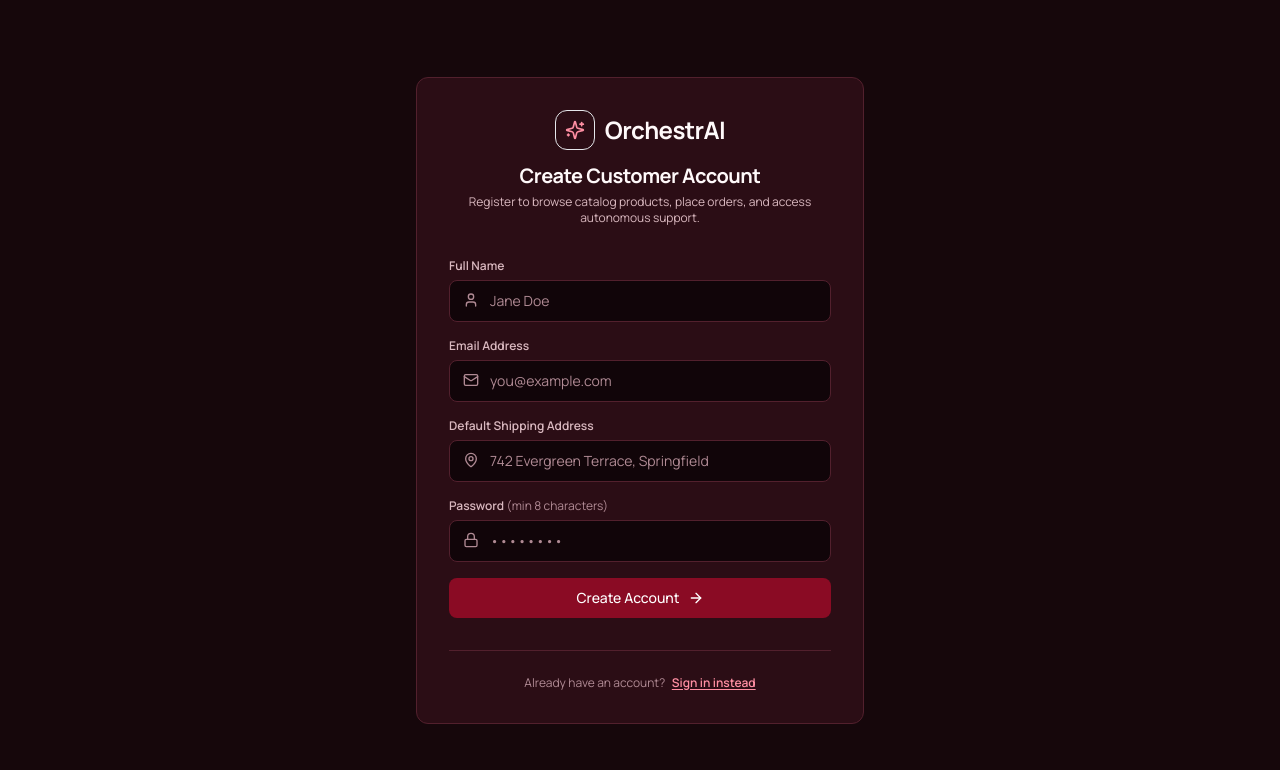
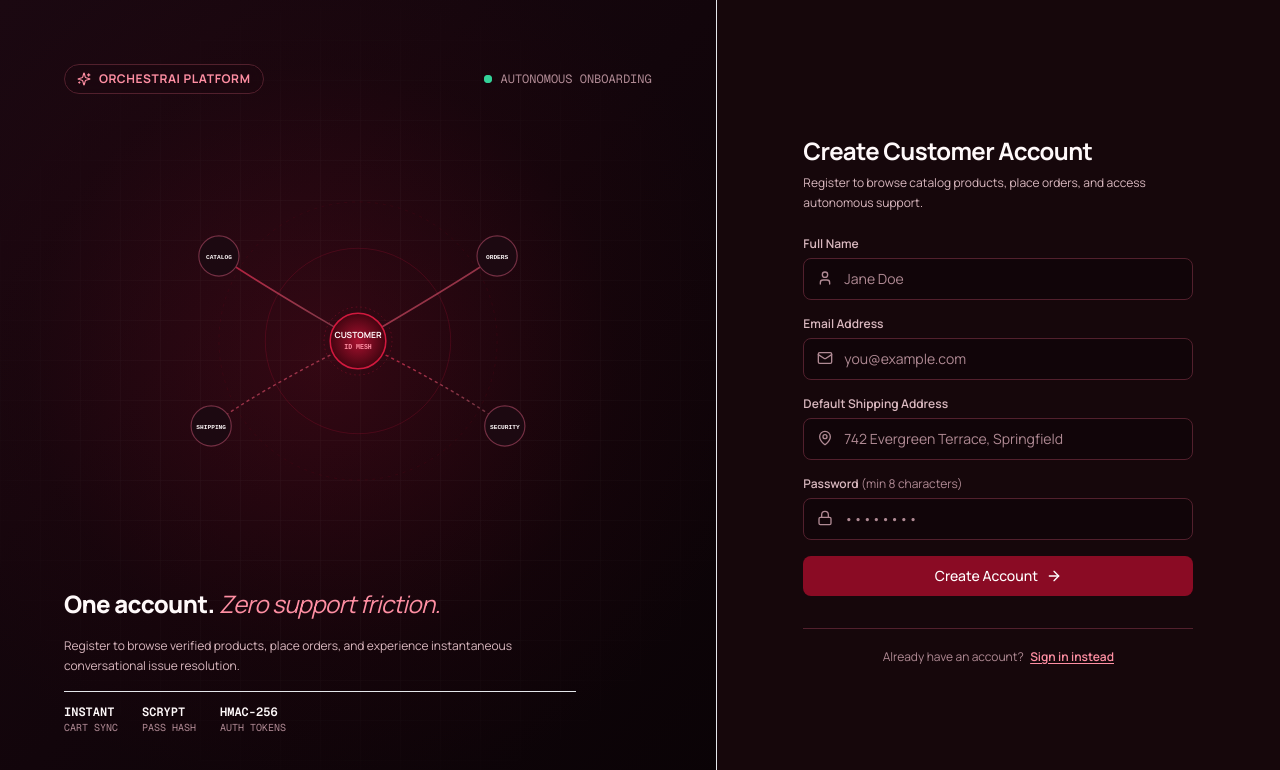
Before and after one commit to IrfanSaeednarejo/OrchestrAI, a Next.js app in the folder client/: page /register in a window 1280 px wide. Shown: the top 770 px of the page. Built offline with nearby package versions, Linux system fonts and the light colour scheme; no server answers.

Commit message:
phase 33 step 6: register page split-screen redesign with customer onboarding telemetry visual

```diff
--- a/client/src/app/register/page.tsx
+++ b/client/src/app/register/page.tsx
@@ -1,7 +1,7 @@
 'use client';
 
 // src/app/register/page.tsx
-// Phase 33: Dedicated user account registration page with Midnight Burgundy / Imperial Crimson design system.
+// Phase 33: Dedicated user account registration page with split-screen multi-agent orchestration architecture.
 
 import React, { useState, useEffect, Suspense } from 'react';
 import Link from 'next/link';
@@ -71,21 +71,159 @@ function RegisterFormContent() {
   const displayError = localError || authError;
 
   return (
-    <div className="w-full max-w-md bg-surface border border-edge-subtle rounded-dialog shadow-elevated p-8 text-content-primary">
-      {/* Brand Header */}
-      <div className="text-center mb-8">
-        <div className="inline-flex items-center justify-center gap-2.5 mb-3">
-          <div className="w-10 h-10 rounded-xl bg-brand-primary/10 border border-brand-primary/20 flex items-center justify-center text-brand-link shadow-glow-brand">
-            <Sparkles className="h-5 w-5" />
-          </div>
-          <span className="text-2xl font-bold tracking-tight text-content-primary font-sans">
-            OrchestrAI
+    <div className="min-h-screen w-full flex flex-col lg:flex-row bg-surface-canvas selection:bg-brand-primary/30 selection:text-white">
+      {/* ── Left Visual Section: OrchestrAI Customer Onboarding Ecosystem (Desktop >= lg) ── */}
+      <div className="hidden lg:flex flex-[1.35] relative bg-gradient-to-br from-[#1b0811] via-[#12050b] to-[#0a0306] p-12 xl:p-16 flex-col justify-between overflow-hidden border-r border-edge-subtle/40 select-none">
+        {/* Ambient radial lighting and coordinate grid */}
+        <div className="absolute inset-0 bg-[radial-gradient(circle_at_45%_45%,rgba(168,17,47,0.22),rgba(66,4,16,0.1)_50%,transparent_75%)] pointer-events-none" />
+        <div
+          className="absolute inset-0 opacity-[0.06] pointer-events-none"
+          style={{
+            backgroundImage:
+              'linear-gradient(to right, rgba(255,255,255,0.4) 1px, transparent 1px), linear-gradient(to bottom, rgba(255,255,255,0.4) 1px, transparent 1px)',
+            backgroundSize: '40px 40px',
+            maskImage: 'radial-gradient(circle at 50% 50%, black 40%, transparent 80%)',
+          }}
+        />
+
+        {/* Visual Header */}
+        <div className="relative z-10 flex items-center justify-between">
+          <div className="inline-flex items-center gap-2 px-3 py-1.5 rounded-full bg-surface/70 border border-edge-subtle backdrop-blur-md">
+            <Sparkles className="h-3.5 w-3.5 text-brand-link" />
+            <span className="text-xs font-bold tracking-wider uppercase text-brand-link">
+              OrchestrAI Platform
             </span>
           </div>
-        <h1 className="text-xl font-bold text-content-primary tracking-tight">
+          <div className="flex items-center gap-2 text-xs font-mono text-content-muted">
+            <span className="relative flex h-2 w-2">
+              <span className="animate-ping absolute inline-flex h-full w-full rounded-full bg-status-success opacity-75" />
+              <span className="relative inline-flex rounded-full h-2 w-2 bg-status-success" />
+            </span>
+            <span>AUTONOMOUS ONBOARDING</span>
+          </div>
+        </div>
+
+        {/* Central Customer ID Mesh SVG Visualization */}
+        <div className="relative z-10 my-auto flex items-center justify-center py-6">
+          <svg
+            className="w-full max-w-[560px] h-[340px]"
+            viewBox="0 0 680 440"
+            fill="none"
+            xmlns="http://www.w3.org/2000/svg"
+            aria-hidden="true"
+          >
+            <circle cx="340" cy="220" r="180" stroke="rgba(138, 11, 36, 0.2)" strokeWidth="1" strokeDasharray="4 6" />
+            <circle cx="340" cy="220" r="120" stroke="rgba(209, 25, 62, 0.25)" strokeWidth="1" />
+
+            <path d="M340 220 Q 220 150 160 110" stroke="url(#reg-crimson-gradient)" strokeWidth="2" strokeLinecap="round" />
+            <path d="M340 220 Q 460 150 520 110" stroke="url(#reg-crimson-gradient)" strokeWidth="2" strokeLinecap="round" />
+            <path d="M340 220 Q 200 290 150 330" stroke="url(#reg-crimson-gradient)" strokeWidth="1.8" strokeDasharray="4 4" />
+            <path d="M340 220 Q 480 290 530 330" stroke="url(#reg-crimson-gradient)" strokeWidth="1.8" strokeDasharray="4 4" />
+
+            {/* Central Node: Customer ID Mesh */}
+            <g transform="translate(340, 220)">
+              <circle r="36" fill="url(#reg-core-radial)" stroke="#D1193E" strokeWidth="2" />
+              <circle r="44" stroke="rgba(209,25,62,0.4)" strokeWidth="1" strokeDasharray="2 4" />
+              <text y="-4" textAnchor="middle" fill="#FFF9FA" fontFamily="inherit" fontWeight="700" fontSize="11">
+                CUSTOMER
+              </text>
+              <text y="10" textAnchor="middle" fill="#FF8FA3" fontFamily="monospace" fontSize="8.5" fontWeight="600">
+                ID MESH
+              </text>
+            </g>
+
+            {/* Satellite Nodes */}
+            <g transform="translate(160, 110)">
+              <circle r="26" fill="#1C0911" stroke="#753044" strokeWidth="1.5" />
+              <text y="4" textAnchor="middle" fill="#FFF9FA" fontFamily="monospace" fontSize="8" fontWeight="600">
+                CATALOG
+              </text>
+            </g>
+
+            <g transform="translate(520, 110)">
+              <circle r="26" fill="#1C0911" stroke="#753044" strokeWidth="1.5" />
+              <text y="4" textAnchor="middle" fill="#FFF9FA" fontFamily="monospace" fontSize="8" fontWeight="600">
+                ORDERS
+              </text>
+            </g>
+
+            <g transform="translate(150, 330)">
+              <circle r="26" fill="#1C0911" stroke="#753044" strokeWidth="1.5" />
+              <text y="4" textAnchor="middle" fill="#FFF9FA" fontFamily="monospace" fontSize="8" fontWeight="600">
+                SHIPPING
+              </text>
+            </g>
+
+            <g transform="translate(530, 330)">
+              <circle r="26" fill="#1C0911" stroke="#753044" strokeWidth="1.5" />
+              <text y="4" textAnchor="middle" fill="#FFF9FA" fontFamily="monospace" fontSize="8" fontWeight="600">
+                SECURITY
+              </text>
+            </g>
+
+            <defs>
+              <radialGradient id="reg-core-radial" cx="50%" cy="50%" r="50%">
+                <stop offset="0%" stopColor="#A8112F" />
+                <stop offset="100%" stopColor="#420410" />
+              </radialGradient>
+              <linearGradient id="reg-crimson-gradient" x1="0%" y1="0%" x2="100%" y2="100%">
+                <stop offset="0%" stopColor="#D1193E" stopOpacity="0.85" />
+                <stop offset="100%" stopColor="#FF8FA3" stopOpacity="0.3" />
+              </linearGradient>
+            </defs>
+          </svg>
+        </div>
+
+        {/* Editorial Statement & Metrics Footer */}
+        <div className="relative z-10 flex flex-col gap-4 max-w-lg">
+          <div className="text-2xl font-extrabold tracking-tight text-content-primary leading-snug">
+            One account.{' '}
+            <span className="text-brand-link font-normal italic">Zero support friction.</span>
+          </div>
+          <p className="text-xs text-content-secondary leading-relaxed">
+            Register to browse verified products, place orders, and experience instantaneous conversational issue resolution.
+          </p>
+          <div className="flex gap-6 pt-3 border-t border-edge-subtle/50 font-mono text-xs">
+            <div>
+              <div className="font-semibold text-content-primary">INSTANT</div>
+              <div className="text-[10px] text-content-muted uppercase">Cart Sync</div>
+            </div>
+            <div>
+              <div className="font-semibold text-content-primary">SCRYPT</div>
+              <div className="text-[10px] text-content-muted uppercase">Pass Hash</div>
+            </div>
+            <div>
+              <div className="font-semibold text-content-primary">HMAC-256</div>
+              <div className="text-[10px] text-content-muted uppercase">Auth Tokens</div>
+            </div>
+          </div>
+        </div>
+      </div>
+
+      {/* ── Right Section: Authentication Form Panel (Register) ── */}
+      <div className="flex-1 flex flex-col justify-center items-center p-6 sm:p-12 lg:p-16">
+        {/* Mobile Compact Header (< lg) */}
+        <div className="lg:hidden w-full max-w-sm mb-6 p-4 rounded-xl bg-surface border border-edge-subtle flex items-center justify-between">
+          <div className="inline-flex items-center gap-2.5">
+            <div className="w-8 h-8 rounded-lg bg-brand-primary/10 border border-brand-primary/20 flex items-center justify-center text-brand-link shadow-glow-brand">
+              <Sparkles className="h-4 w-4" />
+            </div>
+            <span className="text-base font-bold tracking-tight text-content-primary">OrchestrAI</span>
+          </div>
+          <div className="inline-flex items-center gap-1.5 px-2.5 py-1 rounded-full bg-surface-inset border border-edge-subtle font-mono text-[10px] text-brand-link">
+            <span className="h-1.5 w-1.5 rounded-full bg-status-success animate-pulse" />
+            <span>SECURE ONBOARDING</span>
+          </div>
+        </div>
+
+        {/* Form Container */}
+        <div className="w-full max-w-[390px] flex flex-col">
+          {/* Header */}
+          <div className="mb-6">
+            <h1 className="text-2xl font-bold text-content-primary tracking-tight">
               Create Customer Account
             </h1>
-        <p className="text-xs text-content-secondary mt-1">
+            <p className="text-xs text-content-secondary mt-1.5 leading-relaxed">
               Register to browse catalog products, place orders, and access autonomous support.
             </p>
           </div>
@@ -197,7 +335,7 @@ function RegisterFormContent() {
           </form>
 
           {/* Switch to Login */}
-      <div className="mt-8 pt-6 border-t border-edge-subtle text-center text-xs text-content-muted">
+          <div className="mt-8 pt-5 border-t border-edge-subtle text-center text-xs text-content-muted">
             Already have an account?{' '}
             <Link
               href={`/login${redirectUrl !== '/' ? `?redirect=${encodeURIComponent(redirectUrl)}` : ''}`}
@@ -208,15 +346,16 @@ function RegisterFormContent() {
             </Link>
           </div>
         </div>
+      </div>
+    </div>
   );
 }
 
 export default function RegisterPage() {
   return (
-    <div className="min-h-screen w-full bg-surface-canvas flex items-center justify-center p-4 selection:bg-brand-primary/30 selection:text-white">
     <Suspense
       fallback={
-          <div className="text-content-muted text-sm flex items-center gap-2">
+        <div className="min-h-screen w-full bg-surface-canvas flex items-center justify-center text-content-muted text-sm gap-2">
           <Loader2 className="h-5 w-5 animate-spin text-brand-primary" />
           <span>Loading...</span>
         </div>
@@ -224,6 +363,5 @@ export default function RegisterPage() {
     >
       <RegisterFormContent />
     </Suspense>
-    </div>
   );
 }
```
Lines whose indentation alone changed are shown as unchanged.
